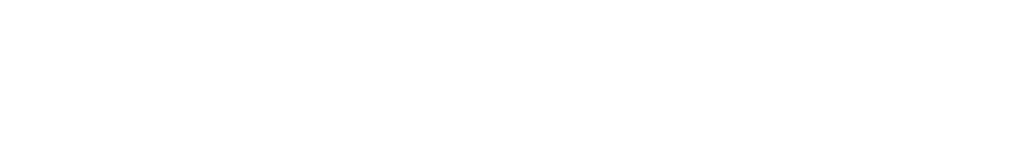
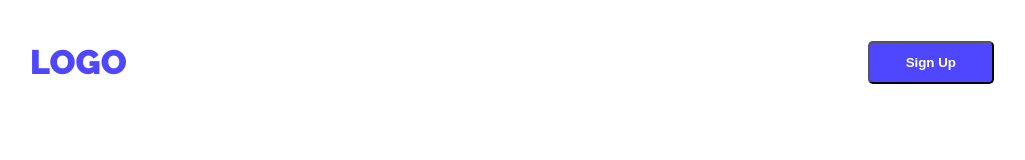
Before and after one commit to sajjadursohag/B12A01, a plain HTML site: page index.html in a window 1280 px wide. Shown: the whole page, without its empty margins (128-1153 px from the left). Drawn offline with Linux system fonts and the light colour scheme.

Commit message:
added nav and button style

```diff
--- a/index.html
+++ b/index.html
@@ -3,9 +3,30 @@
 <head>
     <meta charset="UTF-8">
     <meta name="viewport" content="width=device-width, initial-scale=1.0">
-    <title>Document</title>
+    <title>My First Assignment</title>
+    <link rel="preconnect" href="https://fonts.googleapis.com">
+<link rel="preconnect" href="https://fonts.gstatic.com" crossorigin>
+<link rel="preconnect" href="https://fonts.googleapis.com">
+<link rel="preconnect" href="https://fonts.gstatic.com" crossorigin>
+<link href="https://fonts.googleapis.com/css2?family=Inter:ital,opsz,wght@0,14..32,100..900;1,14..32,100..900&family=Open+Sans:ital,wght@0,300..800;1,300..800&family=Plus+Jakarta+Sans:ital,wght@0,200..800;1,200..800&family=Raleway:ital,wght@0,100..900;1,100..900&family=Roboto:ital,wght@0,100..900;1,100..900&display=swap" rel="stylesheet">
+    <link rel="stylesheet" href="styles/style.css">
 </head>
-<body>
+<body class="raleway-normal">
+    <header>
+        <nav>
+            <h3 class="nav-title">LOGO</h3>
+            <ul>
+                <li><a href=""><button class="btn-primary">Sign Up</button></a></li>
+            </ul>
+        </nav>
+
+    </header>
+    <main>
+
+    </main>
+    <footer>
+
+    </footer>
 
 </body>
 </html>
--- /dev/null
+++ b/styles/style.css
@@ -0,0 +1,41 @@
+.raleway-normal {
+  font-family: "Raleway", sans-serif;
+  font-optical-sizing: auto;
+  font-style: normal;
+}
+
+/* shaerd style */
+.btn-primary{
+    background-color: #4E47FF;
+    font-weight: bold;
+    color: white;
+    padding: 12px 36px;
+    gap: 10px;
+    border-radius: 5px;
+
+
+}
+
+
+/* Nav Style */
+nav{
+    display: flex;
+    align-items: center;
+    justify-content: space-between;
+    margin: 0 150px;
+    color: #4E47FF;
+
+}
+
+.nav-title{
+    font-weight: 900;
+    font-size: 34px;
+}
+nav ul li {
+    list-style: none;
+}
+nav li a{
+    text-decoration: none;
+    font-weight: bold;
+    font-size: 16px;
+}
```
